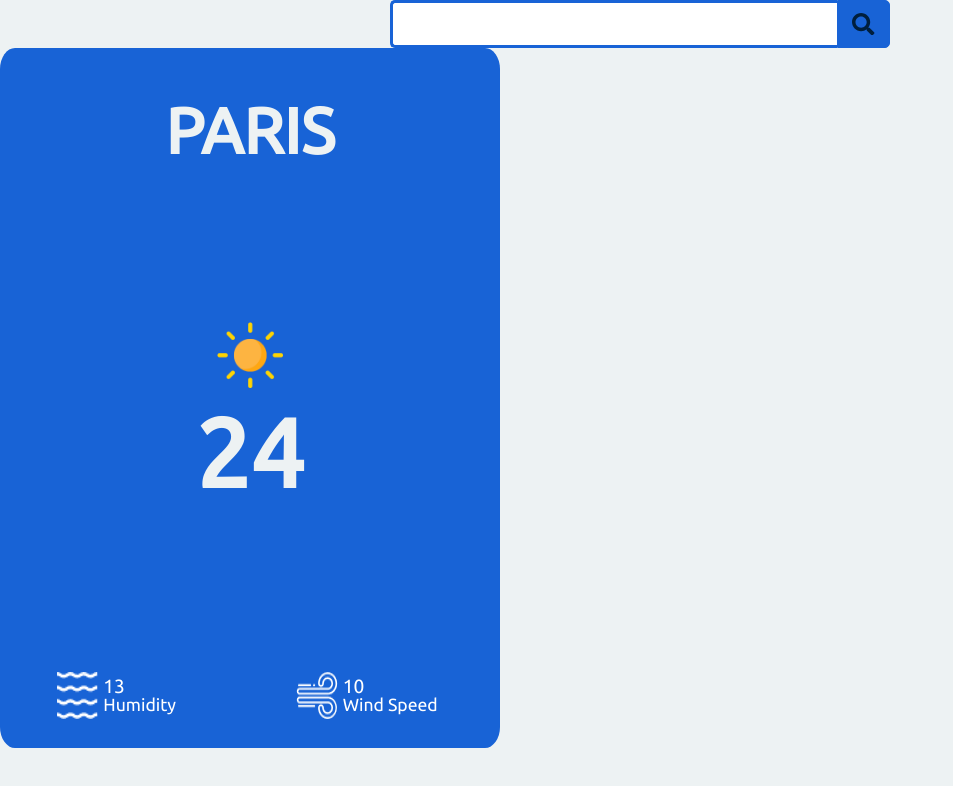
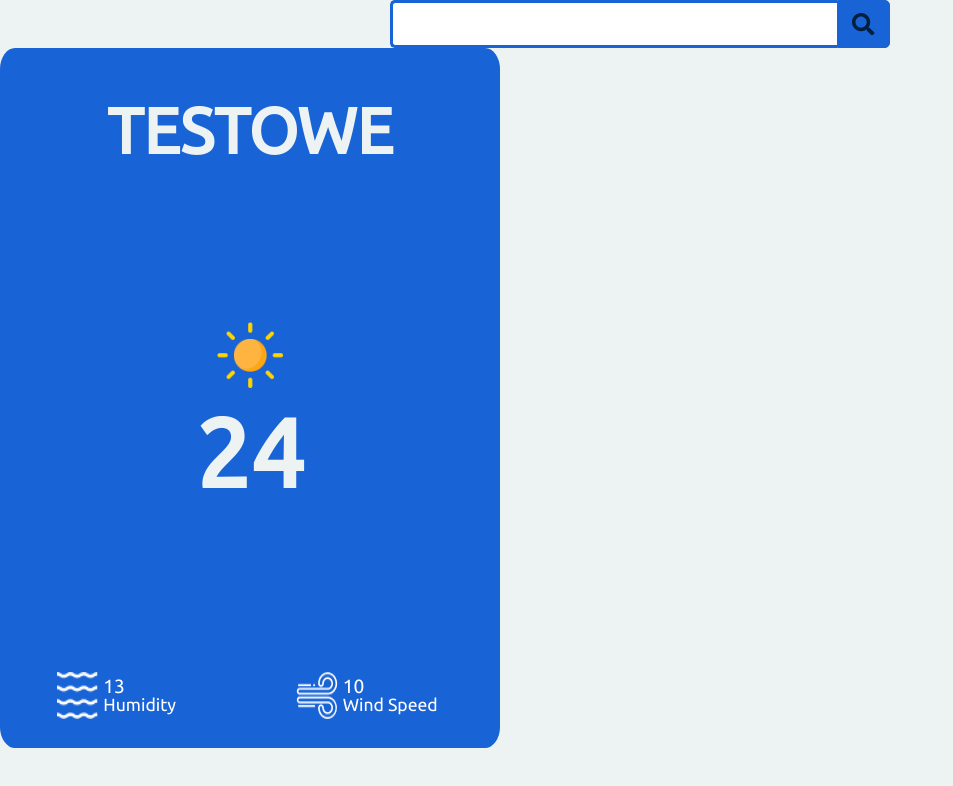
Before and after one commit to helo1313/boring-weather-app, a Next.js app: page /1 in a window 1280 px wide. Shown: the top 786 px of the page, without its empty margins (0-953 px from the left). Built offline with nearby package versions, Linux system fonts and the light colour scheme.

Commit message:
added server site props

```diff
--- a/src/pages/[city].tsx
+++ b/src/pages/[city].tsx
@@ -1,6 +1,7 @@
 import SearchForm from "@/components/searchForm/SearchForm";
 import WeatherCard from "@/components/weatherCard/WeatherCard";
 import WeatherData from "@/utils/interfaces/WeatherData";
+import { GetServerSideProps } from "next";
 
 const WEATHER_DOMMY_DATA: WeatherData = {
   name: "PARIS",
@@ -10,13 +11,39 @@ const WEATHER_DOMMY_DATA: WeatherData = {
   weather: "clear",
 };
 
-const CityPage: React.FC = () => {
+const CityPage: React.FC = (props: WeatherData) => {
   return (
     <>
       <SearchForm />
-      <WeatherCard {...WEATHER_DOMMY_DATA} />
+      <WeatherCard {...props} />
     </>
   );
 };
 
 export default CityPage;
+
+// export async function getServerSideProps() {
+//   // Fetch data from external API
+//   const res = await fetch(`https://.../data`)
+//   const data = await res.json()
+
+//   // Pass data to the page via props
+//   return { props: { data } }
+// }
+
+export const getServerSideProps: GetServerSideProps<WeatherData> = async (
+  ctx
+) => {
+  const { params } = ctx;
+  const city = params?.city as string;
+
+  return {
+    props: {
+      name: "TESTOWE",
+      temperature: "24",
+      humidity: "13",
+      windSpeed: "10",
+      weather: "clear",
+    },
+  };
+};
```
